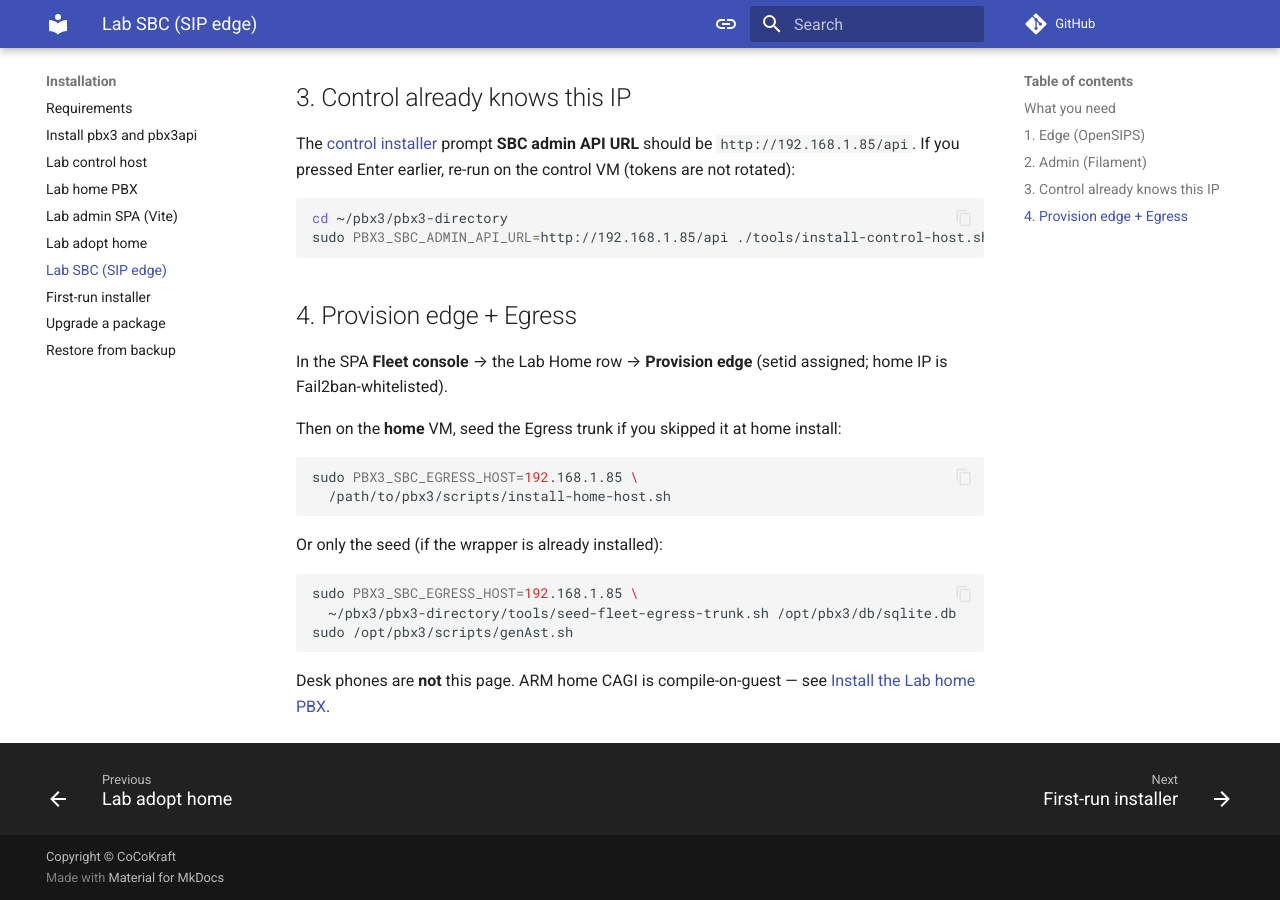
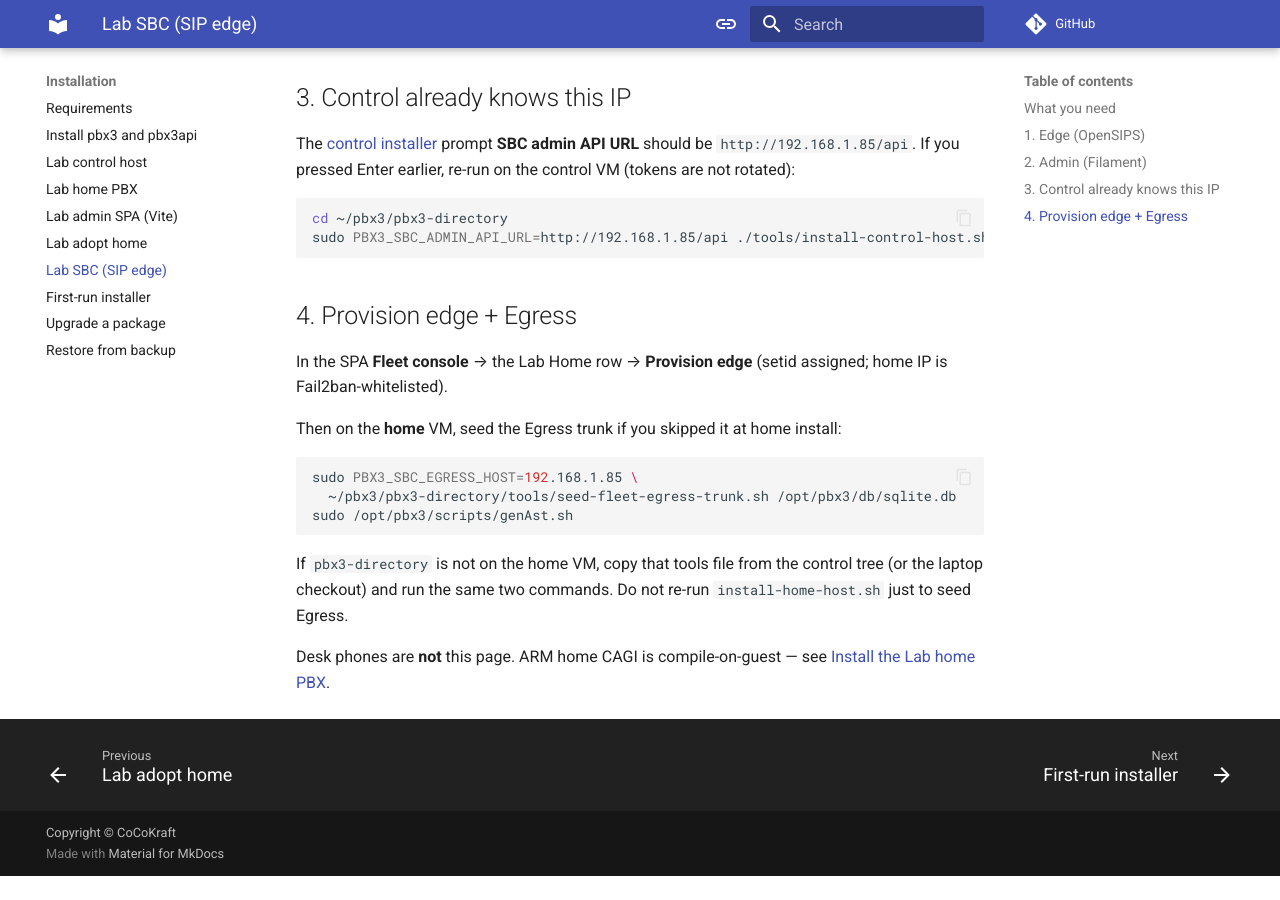
Before and after one commit to aelintra/pbx3-docs, an MkDocs documentation site: the page built from docs/installation/install-lab-sbc.md, in a window 1280 px wide and 900 px high, scrolled down 1570 px. Built offline with MkDocs 1.6.1 and Material for MkDocs 9.7.7, drawn with Linux system fonts in a browser that asks for light colours; comment, search, counter and statistics services are not loaded; after the commit the page ends 2446 px from its top, so only the background shows below that.

Commit message:
Seed Lab Egress with the trunk tool, not a home-installer re-run.
The placeholder install-home-host.sh path would have sent a docs walk down the wrong command.

Co-authored-by: Cursor <cursoragent@cursor.com>

````diff
--- a/docs/installation/install-lab-sbc.md
+++ b/docs/installation/install-lab-sbc.md
@@ -72,15 +72,10 @@ Then on the **home** VM, seed the Egress trunk if you skipped it at home install
 
 ```bash
 sudo PBX3_SBC_EGRESS_HOST=192.168.1.85 \
-  /path/to/pbx3/scripts/install-home-host.sh
-```
-
-Or only the seed (if the wrapper is already installed):
-
-```bash
-sudo PBX3_SBC_EGRESS_HOST=192.168.1.85 \
   ~/pbx3/pbx3-directory/tools/seed-fleet-egress-trunk.sh /opt/pbx3/db/sqlite.db
 sudo /opt/pbx3/scripts/genAst.sh
 ```
 
+If `pbx3-directory` is not on the home VM, copy that tools file from the control tree (or the laptop checkout) and run the same two commands. Do not re-run `install-home-host.sh` just to seed Egress.
+
 Desk phones are **not** this page. ARM home CAGI is compile-on-guest — see [Install the Lab home PBX](install-lab-home.md).
````
